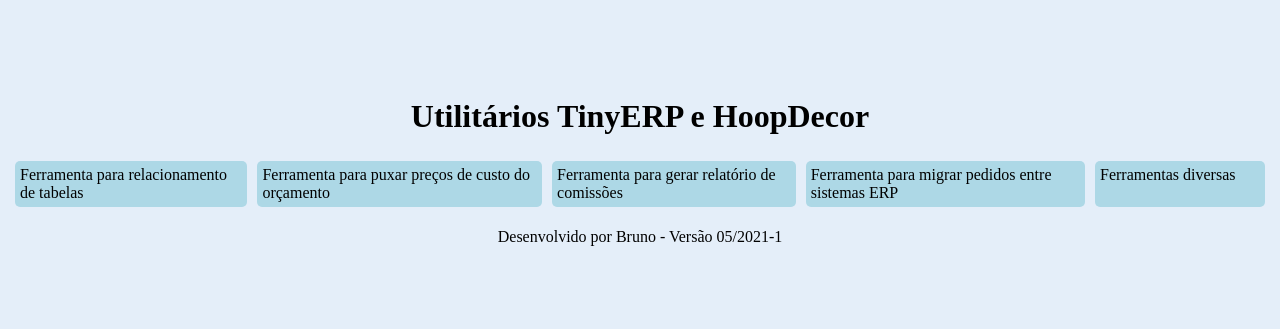
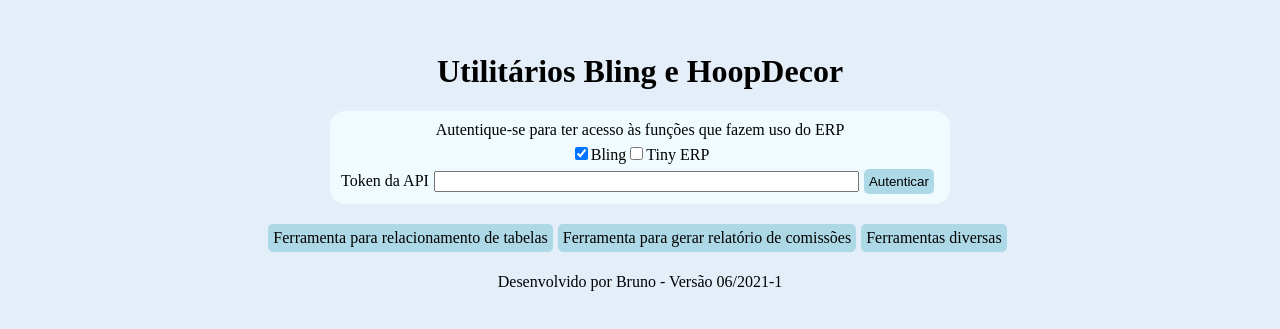
Before and after one commit to BrunoMCarnauba/blinghooptools-frontend, a React (Create React App) app: page / in a window 1280 px wide. Shown: the part 231-560 px from the top of the page. Built offline with nearby package versions, Linux system fonts and the light colour scheme.

Commit message:
Adicionado autenticação inserindo Token da API

```diff
--- a/src/App.tsx
+++ b/src/App.tsx
@@ -1,4 +1,4 @@
-import React from 'react';
+import React, { useEffect } from 'react';
 import { BrowserRouter as Router, Route, Switch } from 'react-router-dom';
 
 import TelaInicial from './pages/tela_inicial';
@@ -11,6 +11,10 @@
 import './global.css'
 
 function App() {
+  useEffect(() => {
+    document.title = "Utilitários Bling e Hoop";
+  }, []);
+
   return (
     <Router>
       <Switch>
--- a/src/global.css
+++ b/src/global.css
@@ -17,14 +17,14 @@
     background-color: var(--color-background);
 }
 
-#container-botoes-formulario {
+.container-botoes-formulario {
     margin: 7px 0px;
     border-radius: 5px;
     background-color: #f0fbff;
     padding: 5px;
 }
 
-#container-botoes-formulario button{
+.container-botoes-formulario button, .botao-normal{
     padding: 5px;
     border-radius: 5px;
     border: 0px;
@@ -32,9 +32,10 @@
     text-decoration: none;
     color: black;
     margin-right: 5px;
+    text-align: center;
 }
 
-#container-botoes-formulario button:hover{
+.container-botoes-formulario button:hover, .botao-normal:hover{
     cursor: pointer;
 }
 
--- a/src/pages/ferramentas_diversas/index.tsx
+++ b/src/pages/ferramentas_diversas/index.tsx
@@ -96,7 +96,7 @@
           <label htmlFor="juntarTudoEmUm">Juntar todo conteúdo em uma só tabela</label>
         </div>
 
-        <div id="container-botoes-formulario">
+        <div className="container-botoes-formulario">
           {nomeArquivoExcel != '' && arquivosExcel != null && qtdMaximaLinhasPorTabela > 10 && loadingStatus == "" ?
             <button onClick={() => agruparTabelasExcel()}>Agrupar tabelas</button>
           :
--- a/src/pages/migra_pedidos/index.tsx
+++ b/src/pages/migra_pedidos/index.tsx
@@ -146,7 +146,7 @@
                 </div>
             </fieldset>
 
-            <div id="container-botoes-formulario">
+            <div className="container-botoes-formulario">
                 {(dataInicial.length > 0 && dataFinal.length > 0 && loadingStatus=="") ?
                     <button onClick={() => migrarPedidos()}>Migrar pedidos</button>
                 :
--- a/src/pages/puxa_custos/index.tsx
+++ b/src/pages/puxa_custos/index.tsx
@@ -158,7 +158,7 @@
                 </div>
             </fieldset>
 
-            <div id="container-botoes-formulario">
+            <div className="container-botoes-formulario">
                 {(urlOrcamento.length > 25 && loadingStatus=="") ?
                     <button onClick={() => puxarCustos()}>Puxar custos</button>
                 :
@@ -209,7 +209,7 @@
             }
 
             {produtosAtualizados.length > 0 &&
-                <div id="container-botoes-formulario">
+                <div className="container-botoes-formulario">
                     <button onClick={() => imprimirResultado()}>Imprimir resultado</button>
                 </div>
             }
--- a/src/pages/relaciona_tabelas/index.tsx
+++ b/src/pages/relaciona_tabelas/index.tsx
@@ -456,7 +456,7 @@
         </div>
       </fieldset>
 
-      <div id="container-botoes-formulario">
+      <div className="container-botoes-formulario">
         {nomeFabricanteERP != '' && substituicaoTributaria != null && fator != null && fator > 0 && acrescimo != null && desconto != null && arquivosERP != null && arquivoFabricante != null && loadingStatus == "" ?
           <button onClick={() => relacionarTabelas()}>Carregar</button>
         :
--- a/src/pages/relatorios_comissoes/index.tsx
+++ b/src/pages/relatorios_comissoes/index.tsx
@@ -148,7 +148,7 @@
                 </div>
             </fieldset>
 
-            <div id="container-botoes-formulario">
+            <div className="container-botoes-formulario">
                 {(urlRelatorio.length > 25 && aliquotaComissaoArquiteto > 0 && aliquotaComissaoVendedor > 0 && loadingStatus=="") ?
                     <button onClick={() => puxarComissoesArquiteto()}>Puxar comissões</button>
                 :
@@ -196,7 +196,7 @@
             }
 
             {listaComissoes.length > 0 &&
-                <div id="container-botoes-formulario">
+                <div className="container-botoes-formulario">
                     <button onClick={() => imprimirResultado()}>Imprimir resultado</button>
                 </div>
             }
--- a/src/pages/tela_inicial/index.tsx
+++ b/src/pages/tela_inicial/index.tsx
@@ -1,38 +1,108 @@
 /* eslint-disable */
 import React, { useState, useEffect } from 'react';
 import { BrowserRouter as Router, Link, Route, Switch } from 'react-router-dom';
+import BlingProvider from '../../providers/BlingAPI';
+import TinyProvider from '../../providers/TinyAPI';
 
 import './styles.css';
 
 export default function TelaInicial(){
-    // const [usuario, setUsuario] = useState<string>("");
+    const [erpBling, setERPBling] = useState<boolean>(true);
+    const [tokenAPI, setTokenAPI] = useState<string>("");
+    const [erroAutenticacao, setErroAutenticacao] = useState<string>("");
+
+    const [loadingStatus, setLoadingStatus] = useState<string>("");
 
     useEffect(() => {
-
     }, []);
 
-    const teste = () => {
+    const autenticar = async () => {
+        setErroAutenticacao("");
+        setLoadingStatus("Autenticando...");
 
+        let resultadoAutenticacao = "";
+
+        if(erpBling == true){   //Se for para o Bling
+            let blingProvider = new BlingProvider();
+            resultadoAutenticacao = await blingProvider.testarAPI(tokenAPI);
+            if(resultadoAutenticacao == ""){    //Se tiver sido bem sucedido
+                localStorage.setItem("autenticacao", JSON.stringify({erp: "Bling", token: tokenAPI}));
+            }else{  //Se tiver dado erro
+                setErroAutenticacao(resultadoAutenticacao);
+            }
+        }else{  //Se for para o Tiny
+            let tinyProvider = new TinyProvider();
+            resultadoAutenticacao = await tinyProvider.testarAPI(tokenAPI);
+            if(resultadoAutenticacao == ""){    //Se tiver sido bem sucedido
+                localStorage.setItem("autenticacao", JSON.stringify({erp: "Tiny", token: tokenAPI}));
+            }else{  //Se tiver dado erro
+                setErroAutenticacao(resultadoAutenticacao);
+            }
+        }
+
+        setLoadingStatus("");
+    }
+
+    const sair = () => {
+        setTokenAPI("");
+        localStorage.removeItem("autenticacao");
     }
 
     return (
         <div id="tela-inicial">
-            <div>
+            <main>
                 <header>
-                    <h1>Utilitários TinyERP e HoopDecor</h1>
+                    <h1>Utilitários Bling e HoopDecor</h1>
                 </header>
 
+                {localStorage.getItem("autenticacao") == null &&
+                    <div id="autenticacao">
+                        <p>Autentique-se para ter acesso às funções que fazem uso do ERP</p>
+
+                        <div id="opcoes-erp">
+                            <input type="checkbox" id="bling" checked={erpBling} onChange={(event) => {setERPBling(!erpBling)}} />
+                            <label htmlFor="bling">Bling</label>
+
+                            <input type="checkbox" id="tinyerp" checked={!erpBling} onChange={(event) => {setERPBling(!erpBling)}} />
+                            <label htmlFor="tinyerp">Tiny ERP</label>
+                        </div>
+
+                        <form className="container-token" onSubmit={(event) => event.preventDefault()}>
+                            <label>Token da API</label>
+                            <input id="tokenAPI" type="password" size={50} value={tokenAPI} onChange={(event) => setTokenAPI(event.target.value)}/>
+                            {loadingStatus == ""
+                            ?
+                            <button type="submit" className="botao-normal" onClick={() => autenticar()}>Autenticar</button>
+                            :
+                            <button type="submit" className="botao-normal" disabled style={{backgroundColor: '#d3dbde'}} onClick={() => autenticar()}>Autenticar</button>
+                            }
+                        </form>
+
+                        {erroAutenticacao != "" &&
+                            <>
+                                <p id="texto-erro">{erroAutenticacao}</p>
+                                <p>{loadingStatus}</p>
+                            </>
+                        }
+                    </div>
+                }
+
                 <nav>
-                    <Link className="botao-menu" to="/relaciona-tabelas">Ferramenta para relacionamento de tabelas</Link>
-                    <Link className="botao-menu" to="/puxa-custos">Ferramenta para puxar preços de custo do orçamento</Link>
-                    <Link className="botao-menu" to="/relatorios-comissoes">Ferramenta para gerar relatório de comissões</Link>
-                    <Link className="botao-menu" to="/migra-pedidos">Ferramenta para migrar pedidos entre sistemas ERP</Link>
-                    <Link className="botao-menu" to="/ferramentas-diversas">Ferramentas diversas</Link>
+                    <Link className="botao-normal" to="/relaciona-tabelas">Ferramenta para relacionamento de tabelas</Link>
+                    <Link className="botao-normal" to="/relatorios-comissoes">Ferramenta para gerar relatório de comissões</Link>
+                    <Link className="botao-normal" to="/ferramentas-diversas">Ferramentas diversas</Link>
+                    {localStorage.getItem("autenticacao") != null &&
+                        <>
+                            <Link className="botao-normal" to="/puxa-custos">Ferramenta para puxar preços de custo do orçamento</Link>
+                            {/* <Link className="botao-normal" to="/migra-pedidos">Ferramenta para migrar pedidos entre sistemas ERP</Link> */}
+                            <button className="botao-normal" onClick={() => sair()}>Sair</button>
+                        </>
+                    }
                 </nav>
-            </div>
+            </main>
 
             <footer>
-                <p>Desenvolvido por Bruno - Versão 05/2021-1</p>
+                <p>Desenvolvido por Bruno - Versão 06/2021-1</p>
             </footer>
         </div>
     );
--- a/src/pages/tela_inicial/styles.css
+++ b/src/pages/tela_inicial/styles.css
@@ -3,11 +3,44 @@
     display: flex;
     flex-direction: column;
     justify-content: center;
+}
+
+#tela-inicial main {
     align-items: center;
+    display: flex;
+    flex-direction: column;
 }
 
 #tela-inicial header h1, #tela-inicial footer p{
     text-align: center;
+}
+
+#tela-inicial #autenticacao{
+    background-color: var(--color-primary-light);
+    padding: 10px;
+    border-radius: 15px;
+    margin: 0px 0px 20px 0px;
+    display: flex;
+    flex-direction: column;
+    align-items: center;
+    width: 600px;
+}
+
+#tela-inicial #autenticacao p{
+    margin: 0px;
+    text-align: center;
+}
+
+#tela-inicial #autenticacao #texto-erro{
+    color: crimson;
+}
+
+#tela-inicial #opcoes-erp{
+    margin: 5px 0px;
+}
+
+#tela-inicial #autenticacao .container-token input{
+    margin: 0 5px;
 }
 
 nav{
@@ -16,25 +49,15 @@
     /* flex-wrap: wrap; */
 }
 
-#tela-inicial nav .botao-menu{
-    display: block;
-    margin: 5px;
-    min-width: 160px;
-}
-
-#tela-inicial .botao-menu{
-    padding: 5px;
-    border-radius: 5px;
-    background-color: var(--color-primary);
-    text-decoration: none;
-    color: black;
+#tela-inicial nav .botao-normal{
+    margin-bottom: 5px;
 }
 
 /* Executa quando a largura da tela é menor que 365px */
 @media(max-width: 365px){
     nav{
         display: flex;
-        flex-direction: row;
+        flex-direction: column;
         flex-wrap: wrap;
     }
 }
--- a/src/providers/BlingAPI.ts
+++ b/src/providers/BlingAPI.ts
@@ -8,7 +8,14 @@
         baseURL: 'https://bling.com.br/Api/v2/',
     })
 
-    private fimURL: string = "/json/?apikey="+process.env.API_BLING_REVENDA;
+    private fimURL: string = "/json/?apikey=";
+
+    private autenticar(){
+        let autenticacao:string = localStorage.getItem("autenticacao") || "";
+        if(autenticacao != ""){
+            this.fimURL = this.fimURL+JSON.parse(autenticacao).token;
+        }
+    }
 
     /**
      * Retorna uma promise em que se tiver conseguido encontrar o pedido por meio do número informado, retorna um objeto com os dados, caso contrário, não retorna nada.
@@ -30,11 +37,26 @@
     // }
 
     /**
+     * Verifica se consegue fazer uma consulta no ERP com o Token fornecido. Se sim, retorna uma string vazia, caso contrário, retorna o erro.
+     * @param token
+     */
+    public async testarAPI(tokenAPI: string): Promise<string>{
+        return Axios.get('https://bling.com.br/Api/v2/produtos/json/&apikey='+tokenAPI).then((retorno) => {
+            return "";
+        }).catch((erro) => {
+            erro = erro.response.data.retorno.erros.erro;
+            return erro.msg+" (Código "+erro.cod+")";
+        })
+    }
+
+    /**
      * Inclui um pedido de venda ao sistema Bling
      * @param pedido
      */
     public async incluirPedido(pedido: PedidoBling){
         try{
+            this.autenticar();
+
             if(pedido.obs){
                 pedido.obs = pedido.obs.replace(/(\r\n|\n|\r)/gm, ""); //Remove as quebras de linha das observações - https://stackoverflow.com/questions/10805125/how-to-remove-all-line-breaks-from-a-string
             }
@@ -67,6 +89,8 @@
      * @param codigo
      */
     public getProdutoPorCodigo(codigo: string){
+        this.autenticar();
+
         return this.api.get('produto/'+codigo+this.fimURL).then((resposta: any) => {
             return resposta.data.retorno.produtos[0].produto;
         }).catch((erro) => {
--- a/src/providers/TinyAPI.ts
+++ b/src/providers/TinyAPI.ts
@@ -10,13 +10,39 @@
         baseURL: 'https://api.tiny.com.br/api2/'
     })
 
-    private fimURL: string = "&token=&"+process.env.API_TINY_REVENDA+"+formato=json";
+    private fimURL: string = "&formato=json&token=";
+
+    private autenticar(){
+        let autenticacao:string = localStorage.getItem("autenticacao") || "";
+        if(autenticacao != ""){
+            this.fimURL = this.fimURL+JSON.parse(autenticacao).token;
+        }
+    }
+
+    /**
+     * Verifica se consegue fazer uma consulta no ERP com o Token fornecido. Se sim, retorna uma string vazia, caso contrário, retorna o erro.
+     * @param token
+     */
+    public async testarAPI(token: string): Promise<string>{
+        return Axios.get("https://api.tiny.com.br/api2/produtos.pesquisa.php?pesquisa&token="+token+"&formato=json").then((resposta) => {
+            let dadosRecebidos = resposta.data.retorno;
+            if(dadosRecebidos.erros != undefined){
+                return dadosRecebidos.erros[0].erro+" (Código "+dadosRecebidos.codigo_erro+")";
+            }else{
+                return "";
+            }
+        }).catch((resposta) => {
+            return "Erro na autenticação";
+        })
+    }
 
     /**
      * Retorna uma promise em que se tiver conseguido encontrar o pedido por meio do número informado, retorna um objeto com os dados, caso contrário, não retorna nada.
      */
     public async getPedidoPorNumero(numeroPedido: number): Promise<any>{
         try{
+            this.autenticar();
+
             let resposta = await this.api.get('pedidos.pesquisa.php?numero='+numeroPedido+this.fimURL);
             let pedidos = resposta.data.retorno.pedidos;
 
@@ -31,6 +57,8 @@
     }
 
     public async getPedidoPorID(idPedido: number): Promise<any>{
+        this.autenticar();
+
         return this.api.get('pedido.obter.php?id='+idPedido+this.fimURL).then((resposta) => {
             let pedido = resposta.data.retorno.pedido;
             return pedido;
@@ -46,6 +74,8 @@
      */
     public async getListaPedidosCompletos(dataInicial: string = '', dataFinal: string = ''): Promise<any>{
         try{
+            this.autenticar();
+
             //Como conferir a URL antes de enviar a requisição: https://stackoverflow.com/questions/50296744/check-axios-request-url-before-sending/50297192
             // this.api.interceptors.request.use(function (config) {
             //     // Do something before request is sent
@@ -76,6 +106,8 @@
      * Recomendação: Insira o código SKU completo para evitar erros.
      */
     public async getProdutoPorCodigoSKU(codigoSKU: string){
+        this.autenticar();
+
         return this.api.get('produtos.pesquisa.php?pesquisa='+codigoSKU+this.fimURL).then((resposta) => {
             let produto = resposta.data.retorno.produtos[0].produto;
             return produto;
```
Also changed, not shown: 1 other file (tests, documents, lock files or other folders).
